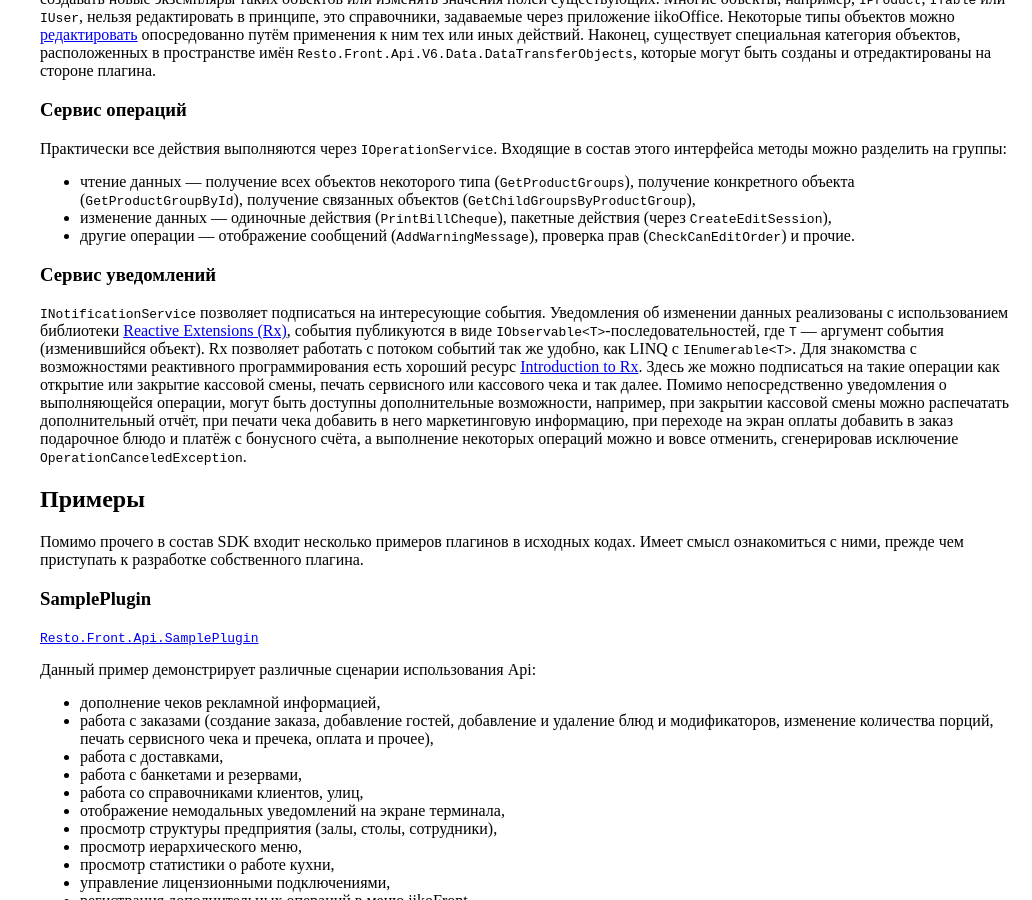
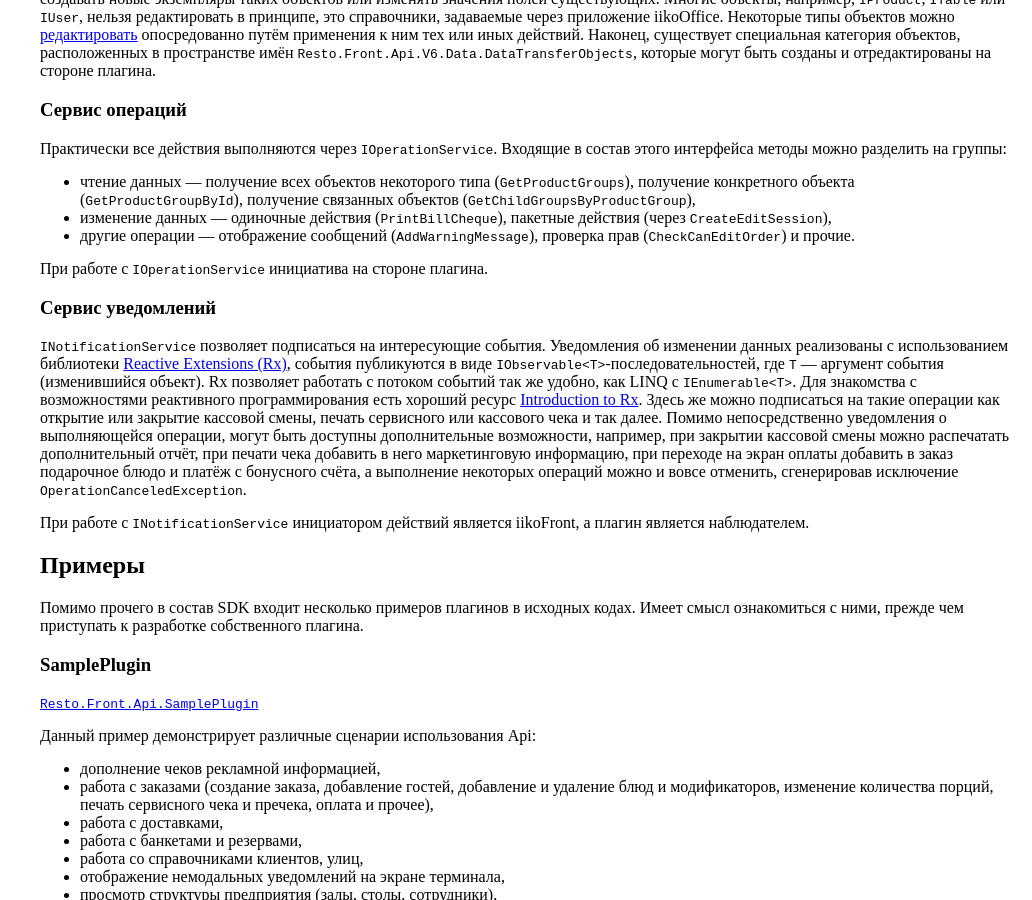
Before and after one commit to iiko/front.api.doc, a Jekyll site: the page built from v6/ru/Intro.md, in a window 1280 px wide and 900 px high, scrolled down 817 px. Shown: the whole window, without its empty margins (248-1280 px from the left). Built offline with Jekyll 4.4.1, drawn with Linux system fonts in a browser that asks for light colours.

Commit message:
Пояснения к сервисам.
Судя по вопросам, далеко не все пользователи api понимают, что из себя представляют сервисы операций и уведомлений. Хотя казалось бы, это следует из их названий. Добавила пару простых предложений. Вдруг, поможет. И я сначала теперь сначала буду отправлять спрашивающих в этот help

```diff
--- a/v6/ru/Intro.md
+++ b/v6/ru/Intro.md
@@ -40,8 +40,12 @@ layout: default
 - изменение данных — одиночные действия (`PrintBillCheque`), пакетные действия (через `CreateEditSession`),
 - другие операции — отображение сообщений (`AddWarningMessage`), проверка прав (`CheckCanEditOrder`) и прочие.
 
+При работе с `IOperationService` инициатива на стороне плагина.
+
 ### Сервис уведомлений {#notificationService}
 `INotificationService` позволяет подписаться на интересующие события. Уведомления об изменении данных реализованы с использованием библиотеки [Reactive Extensions (Rx)](http://msdn.microsoft.com/en-us/data/gg577609.aspx), события публикуются в виде `IObservable<T>`-последовательностей, где `T` — аргумент события (изменившийся объект). Rx позволяет работать с потоком событий так же удобно, как LINQ с `IEnumerable<T>`. Для знакомства с возможностями реактивного программирования есть хороший ресурс [Introduction to Rx](http://www.introtorx.com/). Здесь же можно подписаться на такие операции как открытие или закрытие кассовой смены, печать сервисного или кассового чека и так далее. Помимо непосредственно уведомления о выполняющейся операции, могут быть доступны дополнительные возможности, например, при закрытии кассовой смены можно распечатать дополнительный отчёт, при печати чека добавить в него маркетинговую информацию, при переходе на экран оплаты добавить в заказ подарочное блюдо и платёж с бонусного счёта, а выполнение некоторых операций можно и вовсе отменить, сгенерировав исключение `OperationCanceledException`.
+
+При работе с `INotificationService` инициатором действий является iikoFront, а плагин является наблюдателем.
 
 ## Примеры ##
 
```
